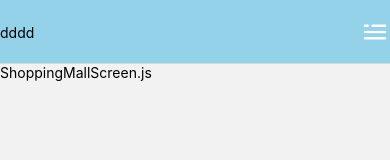
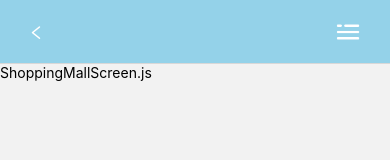
Before and after one commit to lhjwork/Ksp_rn, a React Native app: screen /BottomTabs in a window 390 px wide. Shown: the top 160 px of the page. Built offline with nearby package versions, Linux system fonts and the light colour scheme.

Commit message:
headerPosition

```diff
--- a/src/navigations/BottomTabs.js
+++ b/src/navigations/BottomTabs.js
@@ -8,6 +8,7 @@ import ShoppingMall from '../screens/ShoppingMall/ShoppingMall';
 import {View, Text, Image, StyleSheet} from 'react-native';
 import {TitleInput} from '../components/TxInput';
 import LinearGradient from 'react-native-linear-gradient';
+import AntDesign from 'react-native-vector-icons/AntDesign';
 
 const Tab = createBottomTabNavigator();
 
@@ -31,16 +32,21 @@ const BottomTabs = () => {
         },
 
         headerLeft: () => (
-          <View>
-            <Text>dddd</Text>
-          </View>
+          <>
+            <AntDesign
+              name={'left'}
+              size={17}
+              color={'#fff'}
+              style={{marginLeft: 27.5}}
+            />
+          </>
         ),
         headerRight: () => (
           <>
             <Image
               source={require('../asssets/icons/headerRight_more.png')}
               resizeMode="contain"
-              style={{width: 30, height: 30}}
+              style={{width: 30, height: 30, marginRight: 27}}
             />
           </>
         ),
--- a/src/screens/ShoppingMall/ShoppingMall.js
+++ b/src/screens/ShoppingMall/ShoppingMall.js
@@ -1,5 +1,6 @@
 import React from 'react';
 import {View, Text} from 'react-native';
+import {useDispatch, useSelector} from 'react-redux';
 
 const ShoppingMall = () => {
   return (
```
Also changed, not shown: src/components/Modals/ModaFrame.js (deleted, +0 -14 lines), src/components/Modals/ModalFrame.js (added, +14 -0 lines), src/components/SafeViewAndroid.js (deleted, +0 -16 lines).
